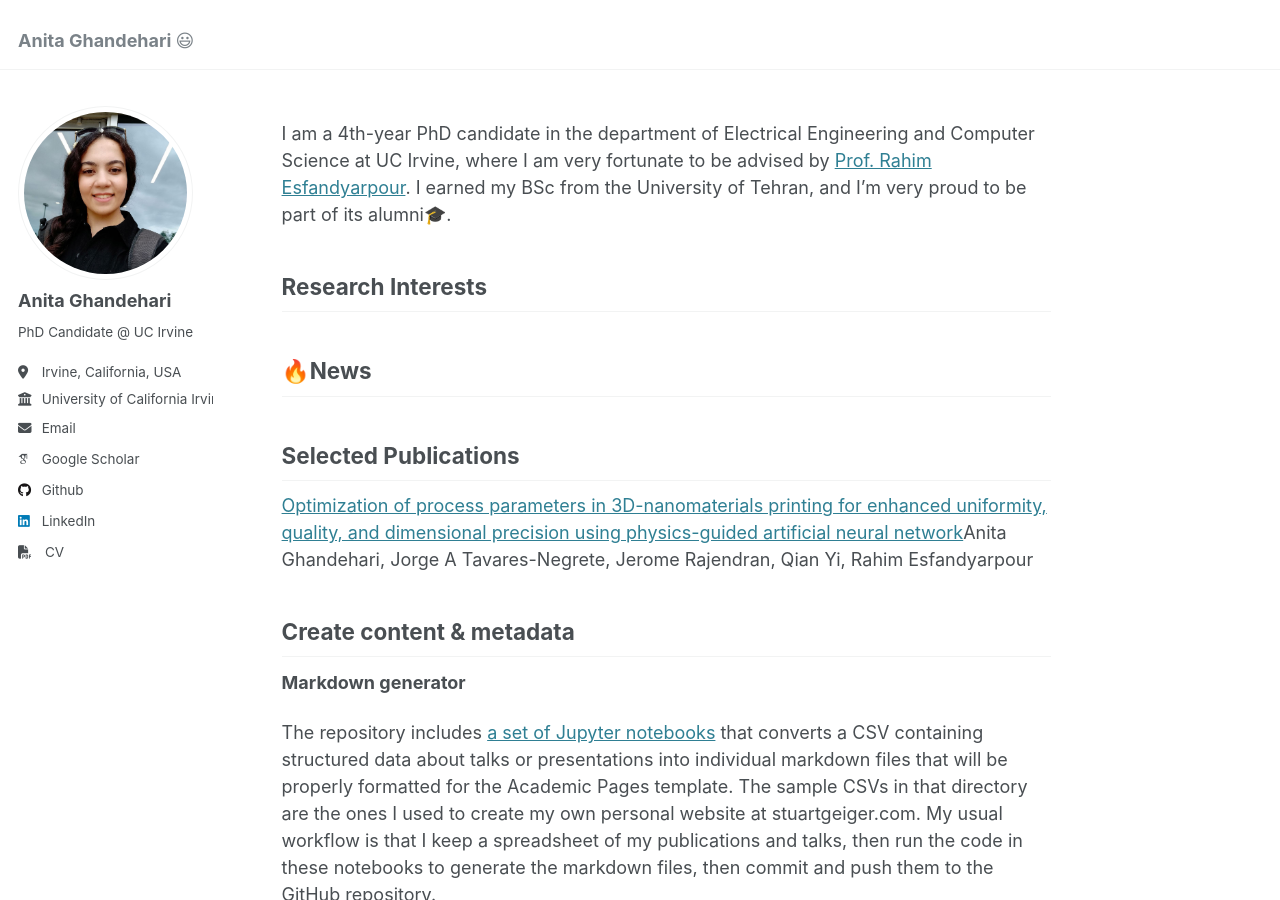
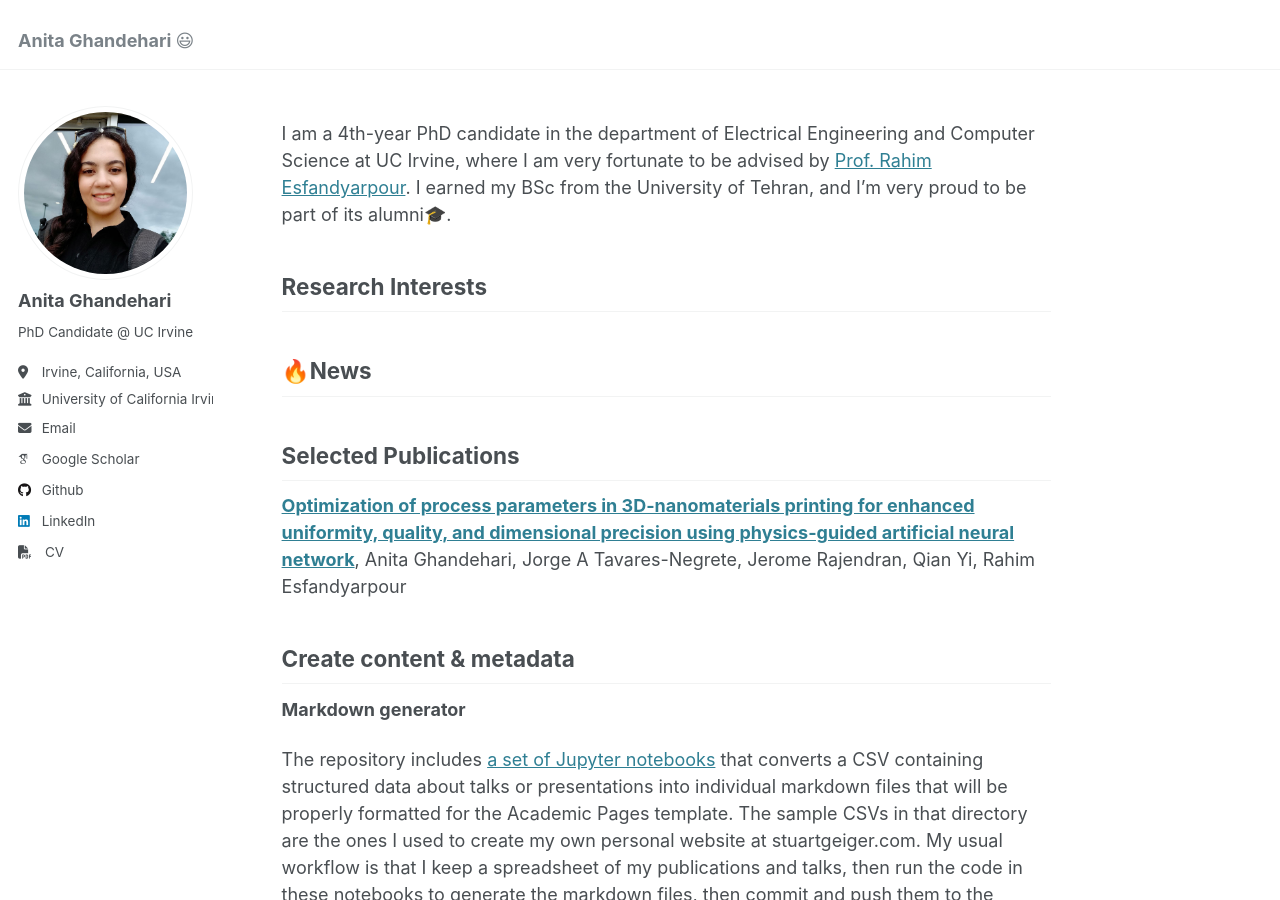
Before and after one commit to AnitaGhandehari/AnitaGhandehari.github.io, a Jekyll site: the page built from _pages/about.md, in a window 1280 px wide and 900 px high. Built offline with Jekyll 4.4.1, drawn with Linux system fonts in a browser that asks for light colours; some web fonts are replaced.

```diff
--- a/_pages/about.md
+++ b/_pages/about.md
@@ -16,7 +16,7 @@ Research Interests
 
 Selected Publications
 ------
-[Optimization of process parameters in 3D-nanomaterials printing for enhanced uniformity, quality, and dimensional precision using physics-guided artificial neural network](https://scholar.google.com/citations?view_op=view_citation&hl=en&user=D10CZPQAAAAJ&sortby=pubdate&citation_for_view=D10CZPQAAAAJ:Tyk-4Ss8FVUC)Anita Ghandehari, Jorge A Tavares-Negrete, Jerome Rajendran, Qian Yi, Rahim Esfandyarpour
+**[Optimization of process parameters in 3D-nanomaterials printing for enhanced uniformity, quality, and dimensional precision using physics-guided artificial neural network](https://scholar.google.com/citations?view_op=view_citation&hl=en&user=D10CZPQAAAAJ&sortby=pubdate&citation_for_view=D10CZPQAAAAJ:Tyk-4Ss8FVUC)**, Anita Ghandehari, Jorge A Tavares-Negrete, Jerome Rajendran, Qian Yi, Rahim Esfandyarpour
 
 Create content & metadata
 ------
```
